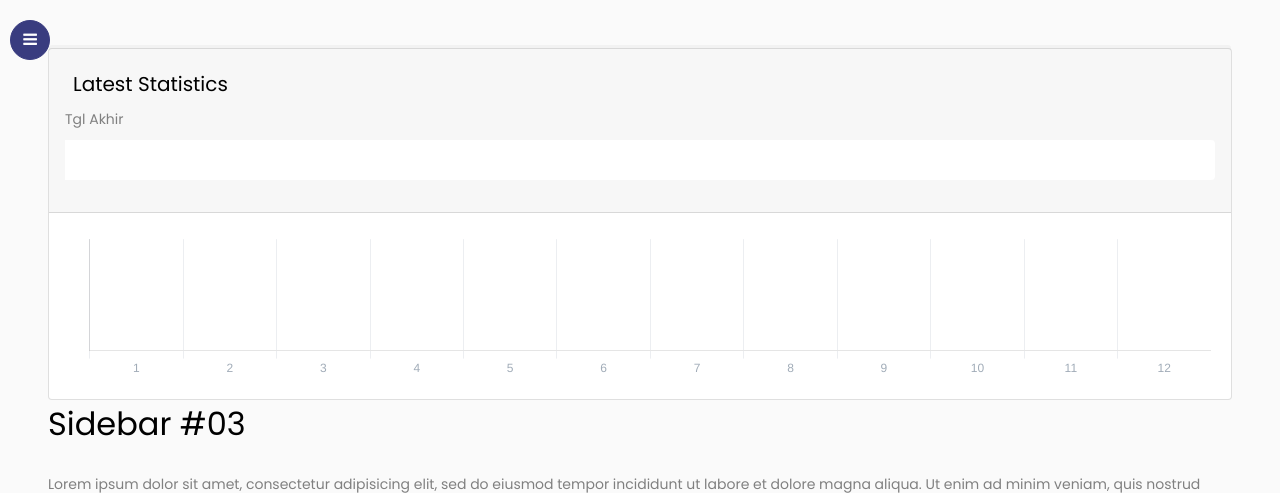
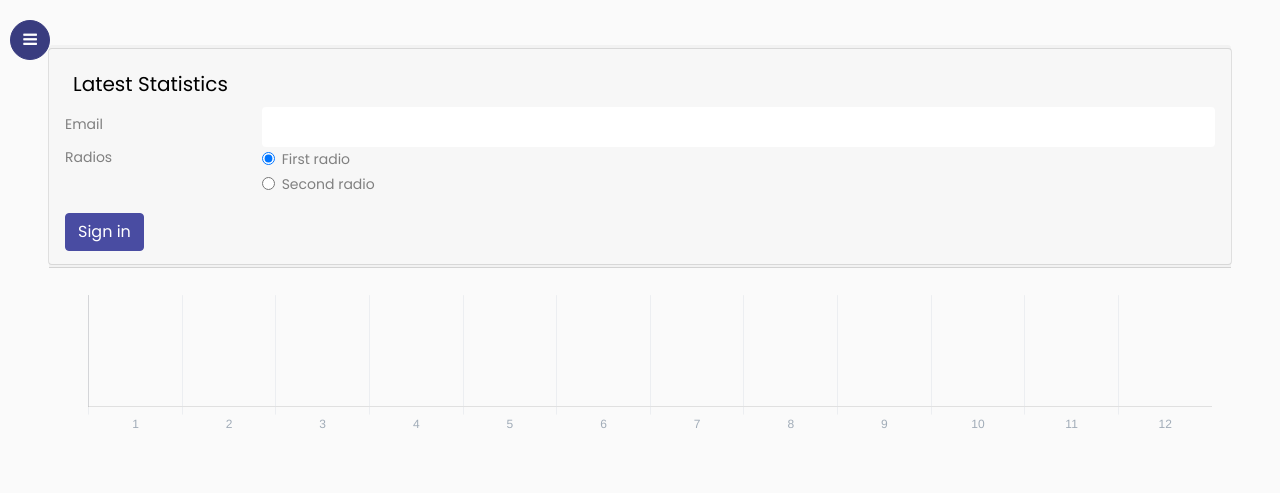
Before and after one commit to uky-syauki/undangan, a Flask app: page / in a window 1280 px wide; the page is wider, and only the part inside the window is pictured. Shown: the top 493 px of that part. Run offline with Flask 3, Linux system fonts and the light colour scheme; some libraries are stand-ins or nearby versions.

Commit message:
Update1.5

```diff
--- a/app/templates/index.html
+++ b/app/templates/index.html
@@ -7,22 +7,42 @@
   <div class="card-header header-elements p-3 my-n1">
     <h5 class="card-title mb-0 pl-0 pl-sm-2 p-2">Latest Statistics</h5>
     <div class="card-action-element ms-auto py-0">
+      <form>
+        <div class="row mb-3">
+          <label for="inputEmail3" class="col-sm-2 col-form-label">Email</label>
+          <div class="col-sm-10">
+            <input type="email" class="form-control" id="inputEmail3">
+          </div>
+        <!-- </div>
+        <fieldset class="row mb-3"> -->
+          <legend class="col-form-label col-sm-2 pt-0">Radios</legend>
+          <div class="col-sm-10">
+            <div class="form-check">
+              <input class="form-check-input" type="radio" name="gridRadios" id="gridRadios1" value="option1" checked>
+              <label class="form-check-label" for="gridRadios1">
+                First radio
+              </label>
+            </div>
+            <div class="form-check">
+              <input class="form-check-input" type="radio" name="gridRadios" id="gridRadios2" value="option2">
+              <label class="form-check-label" for="gridRadios2">
+                Second radio
+              </label>
+            </div>
+            </div>
+          </div>
+        </fieldset>
+        <button type="submit" class="btn btn-primary">Sign in</button>
+      </form>
 
-         <div class="form-group">
-          <label>Tgl Akhir</label>
-          <div class="input-group date">
-           <div class="input-group-addon">
-                  <span class="glyphicon glyphicon-th"></span>
-              </div>
-              <input placeholder="masukkan tanggal Akhir" type="text" class="form-control datepicker" name="tgl_akhir">
-          </div>
-         </div>
-      <!-- End sesi input date -->
+
     </div>
+    <!-- End sesi input date -->
   </div>
-  <div class="card-body">
-    <canvas id="barChart" class="chartjs" data-height="400"></canvas>
-  </div>
+</div>
+<div class="card-body">
+  <canvas id="barChart" class="chartjs" data-height="400"></canvas>
+</div>
 </div>
 <script>
   let xVal = {{ x }};
```
